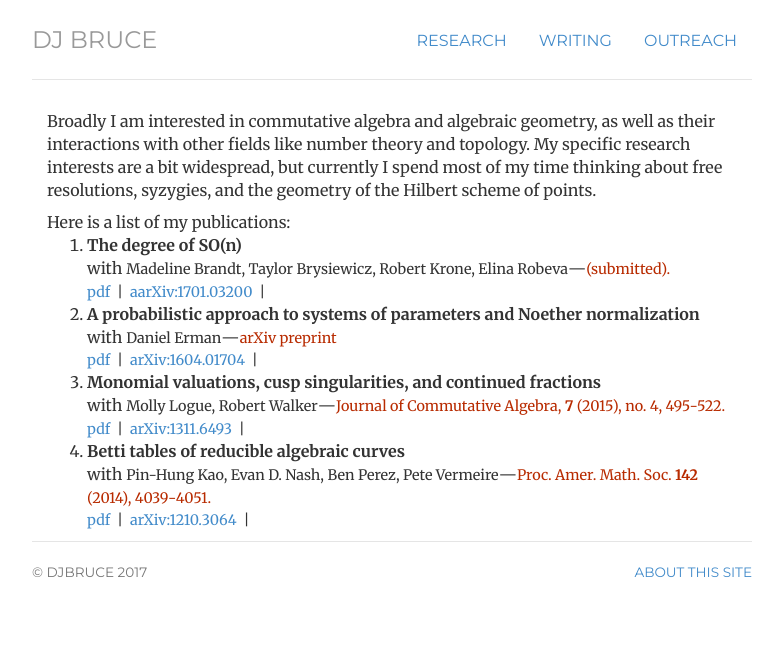
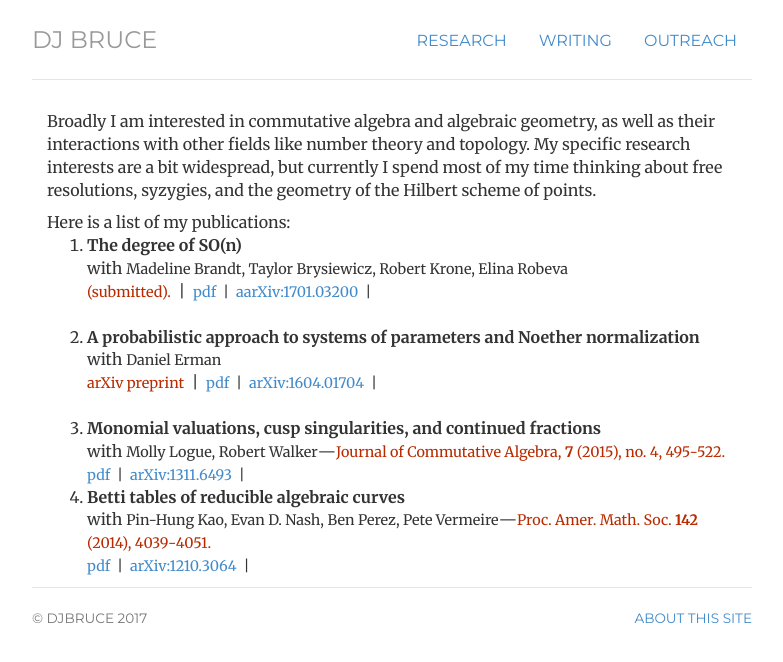
Before and after one commit to julietteBruce/old-homepage, a Jekyll site: the page built from research/index.html, in a window 1280 px wide. Shown: the top 662 px of the page, without its empty margins (248-1031 px from the left). Built offline with Jekyll 4.4.1, drawn with Linux system fonts in a browser that asks for light colours.

Commit message:
Still Formating

```diff
--- a/research/index.html
+++ b/research/index.html
@@ -13,18 +13,18 @@ Here is a list of my publications:
 
   <li>
 		<span class="title">The degree of SO(n)</span>
-		<br />with <span class="coauthor">Madeline Brandt, Taylor Brysiewicz, Robert Krone, Elina Robeva</span>&mdash;<span class="journal">(submitted).</span>
+		<br />with <span class="coauthor">Madeline Brandt, Taylor Brysiewicz, Robert Krone, Elina Robeva</span>
 		<br>
-		<span class="links"><a href="">pdf</a> &nbsp;|&nbsp; <a href="https://arxiv.org/abs/1701.03200">aarXiv:1701.03200</a> &nbsp;|&nbsp;</span>
+		<span class="journal">(submitted).</span> &nbsp;|&nbsp; <span class="links"><a href="">pdf</a> &nbsp;|&nbsp; <a href="https://arxiv.org/abs/1701.03200">aarXiv:1701.03200</a> &nbsp;|&nbsp;</span>
   </li>
-
+  <br>
   <li>
 		<span class="title">A probabilistic approach to systems of parameters and Noether normalization</span>
-		<br />with <span class="coauthor">Daniel Erman</span>&mdash;<span class="journal">arXiv preprint</span>
+		<br />with <span class="coauthor">Daniel Erman</span>
 		<br>
-		<span class="links"><a href="">pdf</a> &nbsp;|&nbsp; <a href="http://arxiv.org/abs/1604.01704">arXiv:1604.01704</a> &nbsp;|&nbsp;</span>
+		<span class="journal">arXiv preprint</span> &nbsp;|&nbsp; <span class="links"><a href="">pdf</a> &nbsp;|&nbsp; <a href="http://arxiv.org/abs/1604.01704">arXiv:1604.01704</a> &nbsp;|&nbsp;</span>
   </li>
-
+  <br>
   <li>
 		<span class="title">Monomial valuations, cusp singularities, and continued fractions</span>
 		<br />with <span class="coauthor">Molly Logue, Robert Walker</span>&mdash;<span class="journal">Journal of Commutative Algebra, <b>7</b> (2015), no. 4, 495-522.</span>
```
